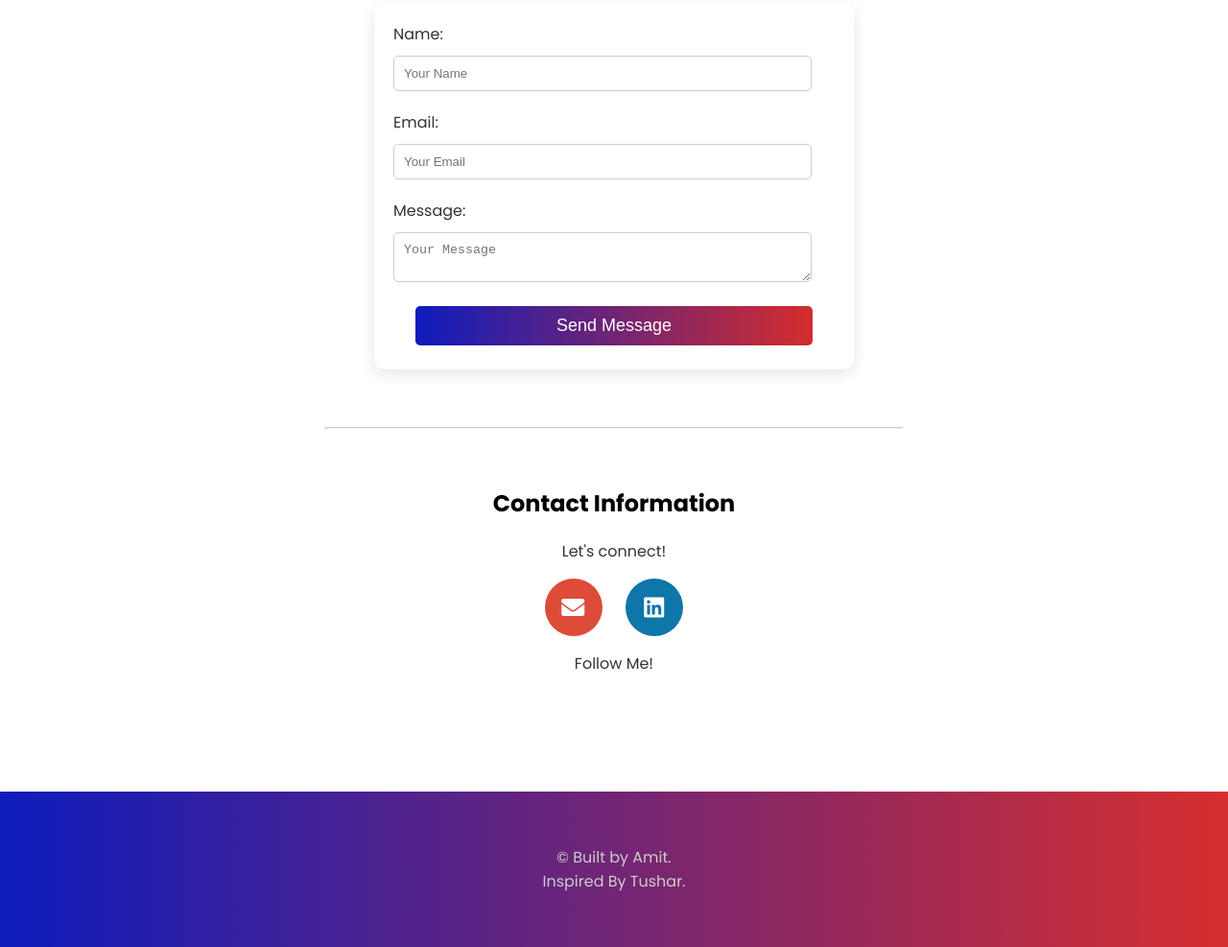
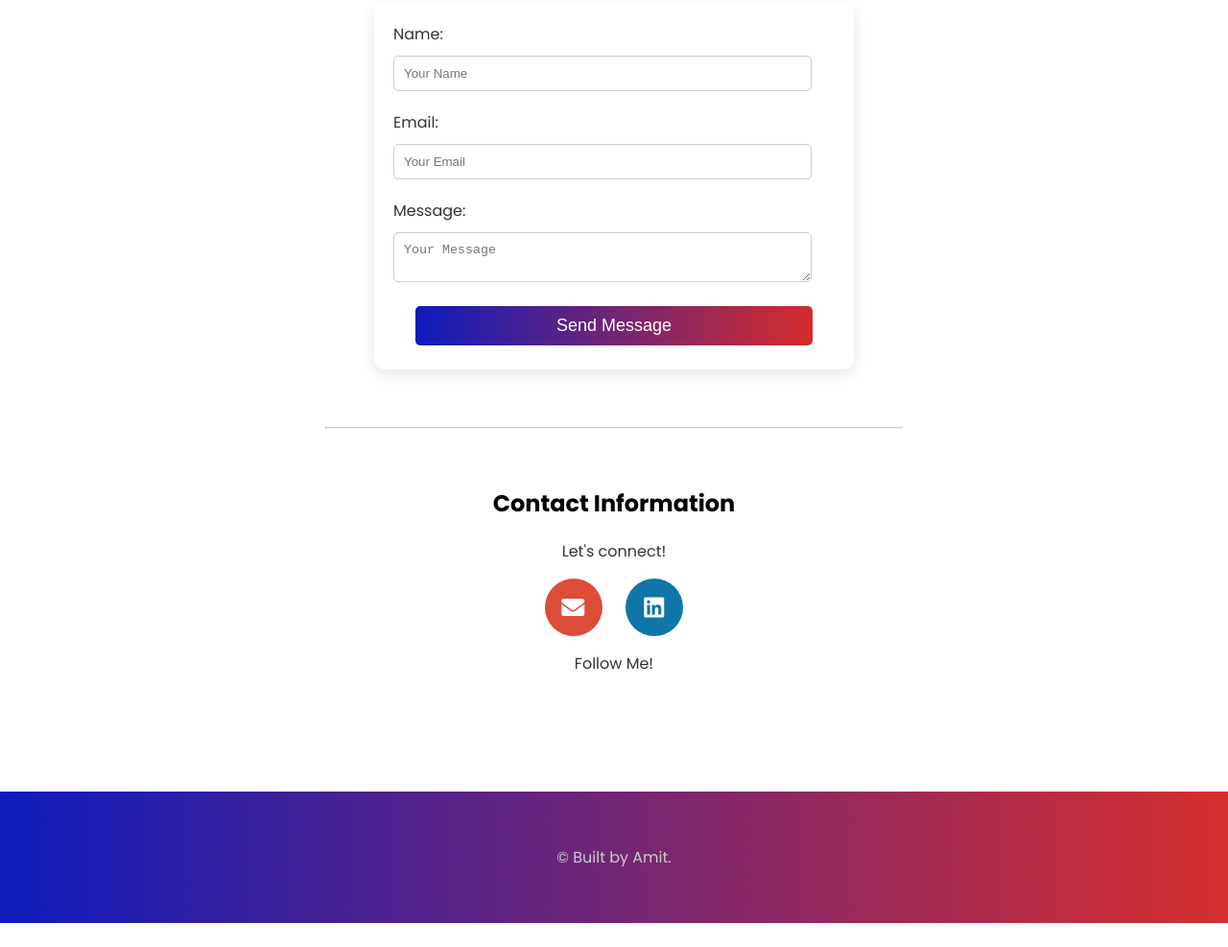
Before and after one commit to Amit01-developer/Portfoilo, a plain HTML site: page index.html in a window 1280 px wide. Shown: the part 2346-3333 px from the top of the page at 96% size. After the commit the page ends 3308 px from the top, so only its background shows below. Drawn offline with Linux system fonts and the light colour scheme.

Commit message:
Update index.html

```diff
--- a/index.html
+++ b/index.html
@@ -26,7 +26,7 @@
             <div class="nav-menu">
             <!--<a href="index.html">Home</a>
                 <a href="contact.html">Contact Me</a> -->
-                <a href="resume of amit.pdf" class="resume-button" download>Download Resume</a>
+                <a href="resume of amit_remooved(1).pdf" class="resume-button" download>Download Resume</a>
                 <div id="dark-mode-toggle" class="dark-mode-toggle">
                     <i class="fas fa-moon"></i>
                 </div>
@@ -169,8 +169,7 @@
 
         </div>
         <footer>
-            <p>&copy; Built by Amit. <br>
-                Inspired By Tushar.
+            <p>&copy; Built by Amit.
             </p>
         </footer>
 
```
